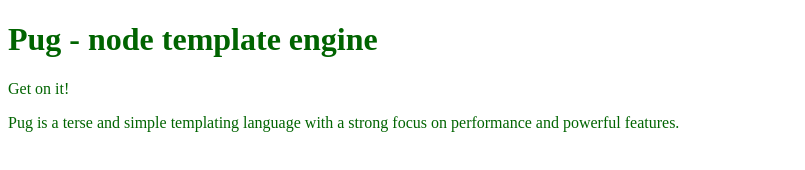
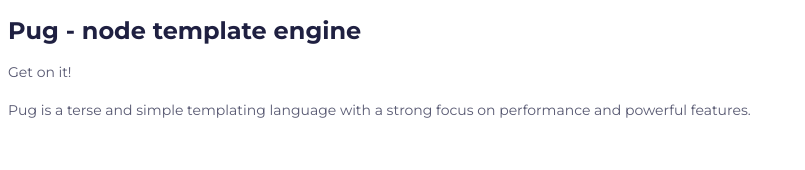
Before and after one commit to artashesfrangyan/hotelBooking, a website built with webpack: page src/index.pug in a window 1280 px wide. Shown: the whole page, without its empty margins (0-805 px from the left). Built offline with nearby package versions, Linux system fonts and the light colour scheme.

Commit message:
Added main styles

```diff
--- a/src/css/style.sass
+++ b/src/css/style.sass
@@ -1,3 +1,37 @@
+@import 'variables.sass'
+
+*, *::after, *::before
+    box-sizing: border-box
+    font-family: 'Montserrat'
+
+h1, h2, h3, label
+    font-weight: 700
+    color: $dark-shade-100
+
+h1
+    font-size: 24px
+    line-height: 29px
+
+h2
+    font-size: 19px
+    line-height: 23px
+
+h3, label
+    font-size: 12px
+    line-height: 15px
+
 body
-    box-sizing border-box
-    color: darkgreen
+    font-family: Montserrat
+    font-style: normal
+    font-weight: 400px
+    font-size: 14px
+    line-height: 171%
+    color: $dark-shade-75
+
+.card
+    padding: 30px 30px 30px 40px
+    background: #FFFFFF
+    border: 1px solid rgba(0, 0, 0, 0.12)
+    box-sizing: border-box
+    box-shadow: 0px 0px 25px rgba(0, 0, 0, 0.2)
+    border-radius: 4px
--- /dev/null
+++ b/src/css/variables.sass
@@ -0,0 +1,8 @@
+$dark-shade-100: #1F2041
+$dark-shade-75: rgba(31, 32, 65, 0.75)
+$dark-shade-50: rgba(31, 32, 65, 0.5)
+$dark-shade-25: rgba(31, 32, 65, 0.25)
+$dark-shade-5: rgba(31, 32, 65, 0.05)
+
+$purple: #BC9CFF
+$green: #6FCF97
--- a/src/index.pug
+++ b/src/index.pug
@@ -2,6 +2,9 @@
 html(lang="ru")
   head
     title= pageTitle
+    link(rel="preconnect" href="https://fonts.googleapis.com")
+    link(rel="preconnect" href="https://fonts.gstatic.com" crossorigin)
+    link(href="https://fonts.googleapis.com/css2?family=Montserrat:wght@400;700&display=swap" rel="stylesheet")
   body
     h1 Pug - node template engine
     #container.col
```
Also changed, not shown: src/js/index.js (line endings or trailing spaces).
